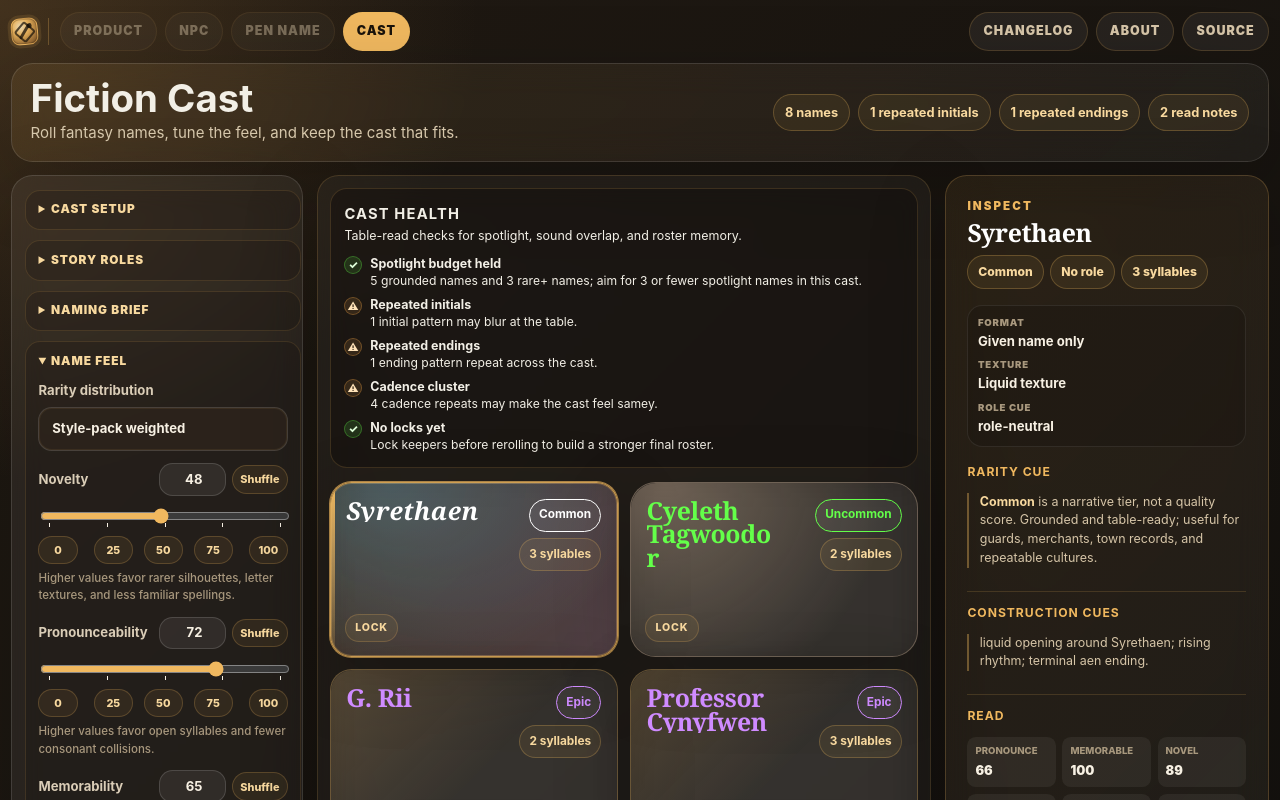
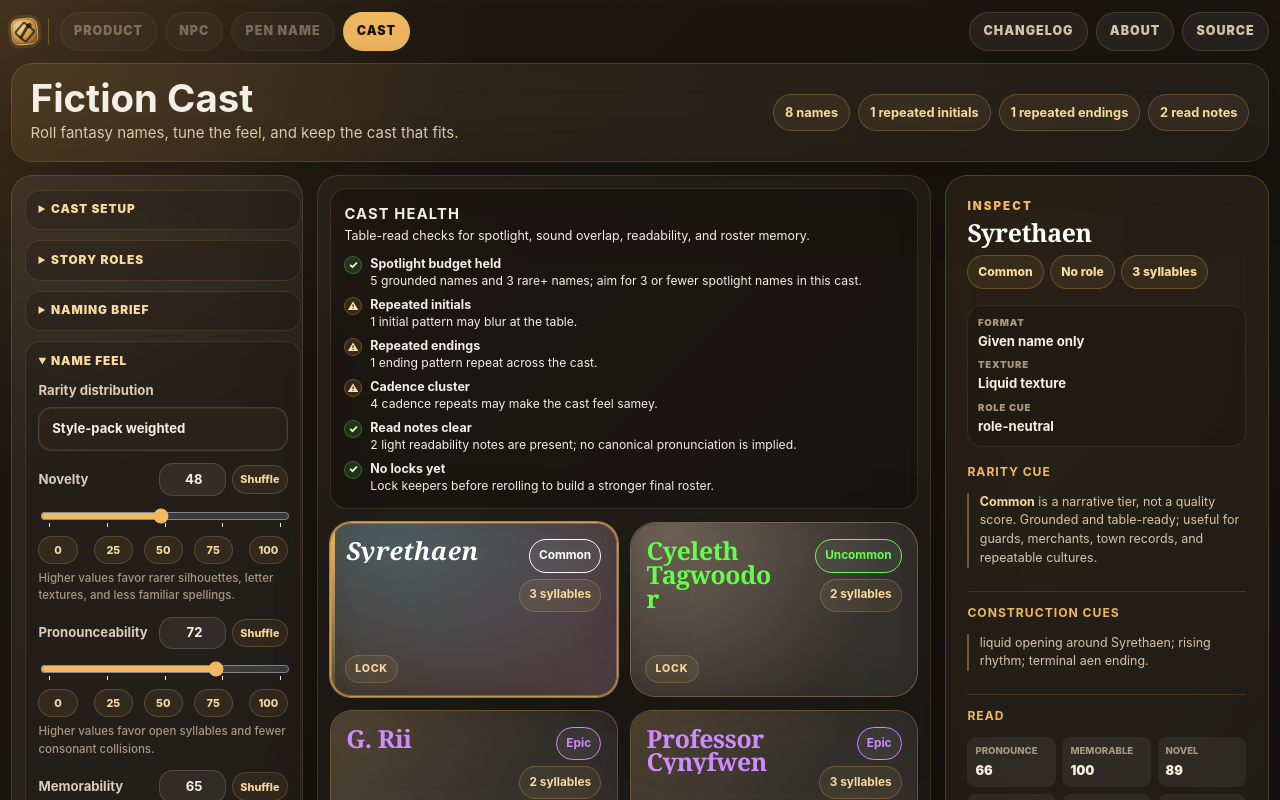
Before and after one commit to jaahay/name-forge, a React (Vite) app: page / in a window 1280 px wide. Shown: the top 800 px of the page. Built offline with nearby package versions, Linux system fonts and the light colour scheme.

Commit message:
Add readability summary to Cast Health

```diff
--- a/src/ui/CastHealth.tsx
+++ b/src/ui/CastHealth.tsx
@@ -24,6 +24,8 @@ function castHealthFor(ensemble: GeneratedEnsemble, lockedNameIds: Set<string>):
   const initialIssueCount = ensemble.diagnostics.repeatedInitials;
   const endingIssueCount = ensemble.diagnostics.repeatedEndings;
   const cadenceIssueCount = ensemble.diagnostics.repeatedCadences;
+  const readIssueCount = ensemble.diagnostics.readabilityIssues;
+  const readWarningCount = ensemble.diagnostics.readabilityWarnings;
   const lockedCount = lockedNameIds.size;
 
   return [
@@ -52,6 +54,12 @@ function castHealthFor(ensemble: GeneratedEnsemble, lockedNameIds: Set<string>):
       detail: cadenceIssueCount <= 1 ? 'Cadences vary enough to keep names distinct.' : `${cadenceIssueCount} cadence repeats may make the cast feel samey.`,
     },
     {
+      id: 'readability',
+      tone: readWarningCount === 0 ? 'good' : 'warn',
+      label: readWarningCount === 0 ? 'Read notes clear' : 'Readability friction',
+      detail: readIssueCount === 0 ? 'No deterministic read-friction notes across this cast.' : ensemble.diagnostics.readabilitySummary,
+    },
+    {
       id: 'locks',
       tone: 'good',
       label: lockedCount > 0 ? `${lockedCount} locked` : 'No locks yet',
@@ -67,7 +75,7 @@ export function CastHealthPanel({ ensemble, lockedNameIds }: CastHealthPanelProp
     <section className="cast-health" aria-label="Cast health">
       <div className="cast-health-heading">
         <h2>Cast health</h2>
-        <p>Table-read checks for spotlight, sound overlap, and roster memory.</p>
+        <p>Table-read checks for spotlight, sound overlap, readability, and roster memory.</p>
       </div>
       <ul className="cast-health-list">
         {healthItems.map((item) => (
```
